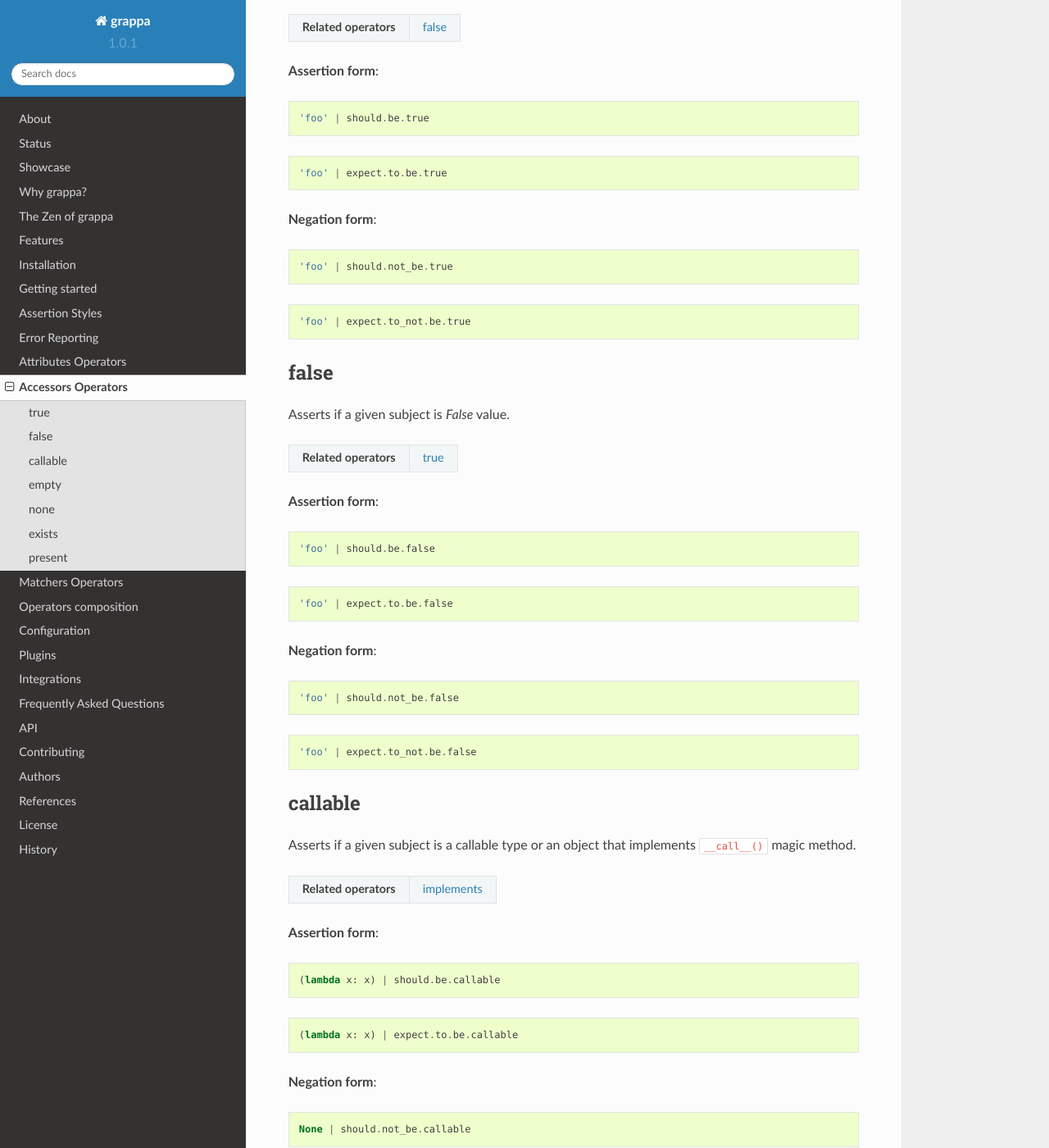
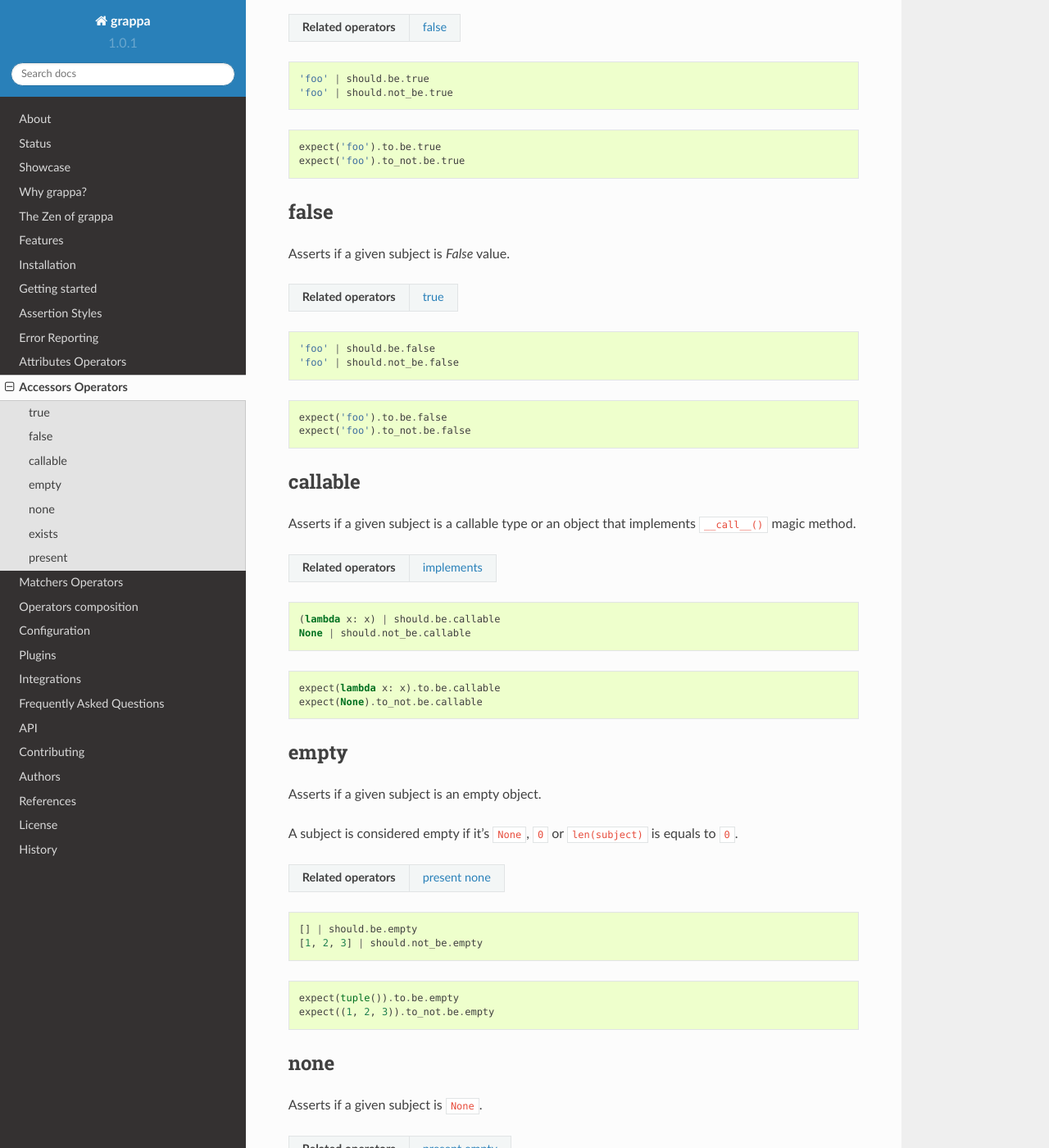
Before and after one commit to grappa-py/grappa, a Sphinx documentation site: the page built from docs/accessors-operators.rst, in a window 1280 px wide and 1400 px high, scrolled down 343 px. Shown: the whole window at 82% size. Built offline with Sphinx 7.4.7 and the Read the Docs theme 2.0.0, drawn with Linux system fonts in a browser that asks for light colours; some of the changed text lies outside the part shown.

Commit message:
sample of operator documentation simplification

```diff
--- a/docs/accessors-operators.rst
+++ b/docs/accessors-operators.rst
@@ -15,25 +15,15 @@ Asserts if a given subject is `True` value.
  **Related operators**   false_
 =======================  ========================
 
-**Assertion form**:
-
 .. code-block:: python
 
     'foo' | should.be.true
-
-.. code-block:: python
-
-    'foo' | expect.to.be.true
-
-**Negation form**:
-
-.. code-block:: python
-
     'foo' | should.not_be.true
 
 .. code-block:: python
 
-    'foo' | expect.to_not.be.true
+    expect('foo').to.be.true
+    expect('foo').to_not.be.true
 
 
 false
@@ -45,25 +35,15 @@ Asserts if a given subject is `False` value.
  **Related operators**   true_
 =======================  ========================
 
-**Assertion form**:
-
 .. code-block:: python
 
     'foo' | should.be.false
-
-.. code-block:: python
-
-    'foo' | expect.to.be.false
-
-**Negation form**:
-
-.. code-block:: python
-
     'foo' | should.not_be.false
 
 .. code-block:: python
 
-    'foo' | expect.to_not.be.false
+    expect('foo').to.be.false
+    expect('foo').to_not.be.false
 
 
 callable
@@ -76,25 +56,15 @@ implements ``__call__()`` magic method.
  **Related operators**   implements_
 =======================  ========================
 
-**Assertion form**:
-
 .. code-block:: python
 
     (lambda x: x) | should.be.callable
-
-.. code-block:: python
-
-    (lambda x: x) | expect.to.be.callable
-
-**Negation form**:
-
-.. code-block:: python
-
     None | should.not_be.callable
 
 .. code-block:: python
 
-    None | expect.to_not.be.callable
+    expect(lambda x: x).to.be.callable
+    expect(None).to_not.be.callable
 
 
 empty
@@ -109,25 +79,15 @@ is equals to ``0``.
  **Related operators**   present_ none_
 =======================  ========================
 
-**Assertion form**:
-
 .. code-block:: python
 
     [] | should.be.empty
-
-.. code-block:: python
-
-    tuple() | expect.to.be.empty
-
-**Negation form**:
-
-.. code-block:: python
-
     [1, 2, 3] | should.not_be.empty
 
 .. code-block:: python
 
-    (1, 2, 3) | expect.to_not.be.empty
+    expect(tuple()).to.be.empty
+    expect((1, 2, 3)).to_not.be.empty
 
 
 none
@@ -139,25 +99,15 @@ Asserts if a given subject is ``None``.
  **Related operators**   present_ empty_
 =======================  ========================
 
-**Assertion form**:
-
 .. code-block:: python
 
     None | should.be.none
-
-.. code-block:: python
-
-    None | expect.to.be.none
-
-**Negation form**:
-
-.. code-block:: python
-
     'foo' | should.not_be.none
 
 .. code-block:: python
 
-    'foo' | expect.to_not.be.none
+    expect(None).to.be.none
+    expect('foo').to_not.be.none
 
 
 exists
@@ -174,25 +124,15 @@ This operator is the opposite of empty_.
  **Related operators**   none_ empty_
 =======================  ========================
 
-**Assertion form**:
-
 .. code-block:: python
 
     'foo' | should.be.present
-
-.. code-block:: python
-
-    'foo' | expect.to.be.present
-
-**Negation form**:
-
-.. code-block:: python
-
     '' | should.not_be.present
 
 .. code-block:: python
 
-    False | expect.to_not.be.present
+    expect('foo').to.be.present
+    expect(False).to_not.be.present
 
 
 .. _`implements`: http://grappa.readthedocs.io/en/latest/matchers-operators.html#implements
```
Also changed, not shown: docs/attributes-operators.rst (+6 -10 lines).
